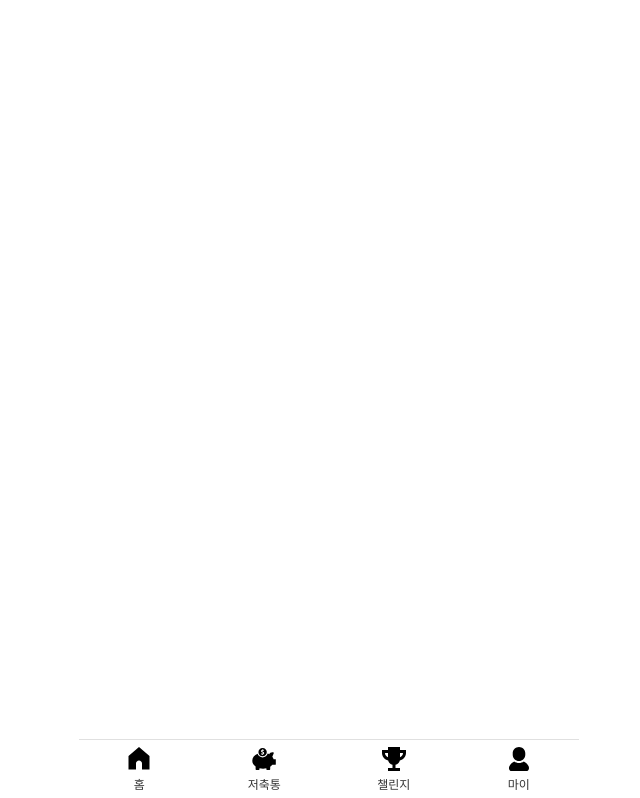
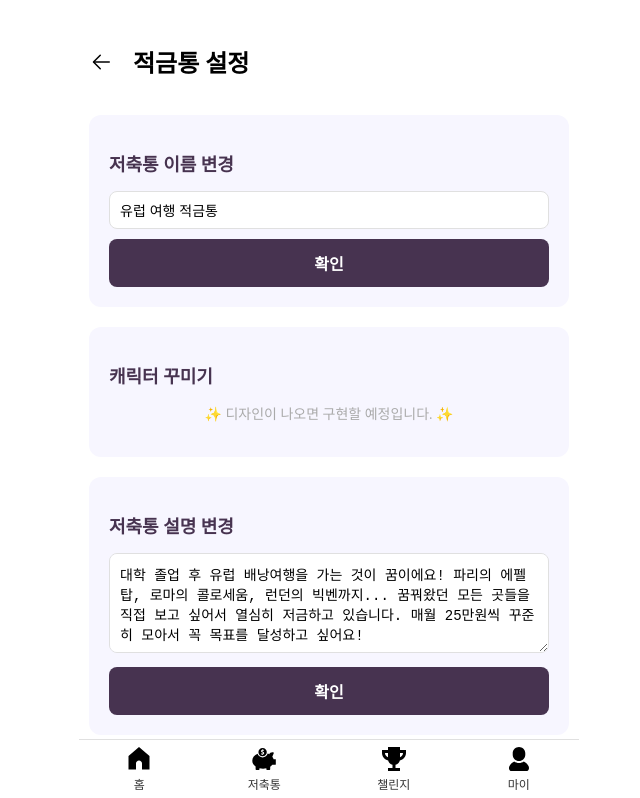
Before and after one commit to yjsong2154/ShinhanBank, a React (Vite) app: page /settings in a window 1280 px wide. Before the commit this address had no page. Shown: the top 798 px of the page, without its empty margins (311-951 px from the left). Built offline with nearby package versions, Linux system fonts and the light colour scheme.

Commit message:
Feat : make saving setting page

```diff
--- a/src/App.tsx
+++ b/src/App.tsx
@@ -8,6 +8,7 @@ import ChallengePage from './pages/ChallengePage';
 import MyPage from './pages/MyPage';
 import NotificationPage from './pages/NotificationPage';
 import LoginPage from './pages/LoginPage';
+import SavingsSettingsPage from './pages/SavingsSettingsPage';
 
 
 function App() {
@@ -33,6 +34,7 @@ function App() {
             <Route path="/challenge" element={isLoggedIn ? <ChallengePage /> : <Navigate to="/login" replace />} />
             <Route path="/mypage" element={isLoggedIn ? <MyPage /> : <Navigate to="/login" replace />} />
             <Route path="/notifications" element={isLoggedIn ? <NotificationPage /> : <Navigate to="/login" replace />} />
+            <Route path="/settings" element={<SavingsSettingsPage />} />
           </Routes>
           {!shouldHideFooter && <Footer />}
         </div>
--- /dev/null
+++ b/src/components/BackButton/BackButton.styles.ts
@@ -0,0 +1,18 @@
+import styled from 'styled-components';
+
+export const Container = styled.button`
+  background: none;
+  border: none;
+  cursor: pointer;
+  padding: 0;
+  display: flex;
+  align-items: center;
+  justify-content: center;
+  width: 24px;
+  height: 24px;
+`;
+
+export const Icon = styled.img`
+  width: 100%;
+  height: 100%;
+`;
--- /dev/null
+++ b/src/components/BackButton/BackButton.tsx
@@ -0,0 +1,19 @@
+import { useNavigate } from 'react-router-dom';
+import * as S from './BackButton.styles';
+import arrowLeftIcon from '../../assets/icons/back.svg';
+
+const BackButton = () => {
+  const navigate = useNavigate();
+
+  const handleGoBack = () => {
+    navigate(-1); // 이전 페이지로 이동
+  };
+
+  return (
+    <S.Container onClick={handleGoBack}>
+      <S.Icon src={arrowLeftIcon} alt="뒤로가기" />
+    </S.Container>
+  );
+};
+
+export default BackButton;
--- /dev/null
+++ b/src/pages/MainPage/components/NotificationIcon/NotificationIcon.styles.ts
@@ -0,0 +1,24 @@
+import styled from 'styled-components';
+
+export const Container = styled.div`
+  position: relative;
+  width: 24px;
+  height: 24px;
+  cursor: pointer;
+`;
+
+export const Icon = styled.img`
+  width: 100%;
+  height: 100%;
+`;
+
+export const Dot = styled.div`
+  position: absolute;
+  top: 0;
+  right: 0;
+  width: 8px;
+  height: 8px;
+  background-color: red;
+  border-radius: 50%;
+  border: 1px solid white;
+`;
--- /dev/null
+++ b/src/pages/MainPage/components/NotificationIcon/NotificationIcon.tsx
@@ -0,0 +1,25 @@
+import React from 'react';
+import { useNavigate } from 'react-router-dom';
+import * as S from './NotificationIcon.styles';
+import bellIcon from '../../../../assets/icons/bell.svg'
+
+interface NotificationIconProps {
+  hasNotification?: boolean;
+}
+
+const NotificationIcon: React.FC<NotificationIconProps> = ({ hasNotification = false }) => {
+  const navigate = useNavigate();
+
+  const handleIconClick = () => {
+    navigate('/notifications'); // 알림 페이지 경로로 이동
+  };
+
+  return (
+    <S.Container onClick={handleIconClick}>
+      <S.Icon src={bellIcon} alt="알림" />
+      {hasNotification && <S.Dot />}
+    </S.Container>
+  );
+};
+
+export default NotificationIcon;
--- a/src/pages/MainPage/index.tsx
+++ b/src/pages/MainPage/index.tsx
@@ -4,6 +4,7 @@ import ChallengeCard from "./components/ChallengeCard/ChallengeCard";
 import MySavingsStatus from "./components/MySavingsStatus/MySavingsStatus";
 import RankingSection from "./components/Ranking/RankingSection";
 import FeedSection from "./components/Feed/FeedSection";
+import NotificationIcon from "./components/NotificationIcon/NotificationIcon";
 
 const MainPage = () => {
   // const navigate = useNavigate(); //저축통 버튼 관련
@@ -18,7 +19,7 @@ const MainPage = () => {
     <S.Container>
       <S.Header>
         <S.Title>적금통 키우기</S.Title>
-        {/* TODO: 알림 아이콘, 프로필 이미지 컴포넌트 추가 */}
+        <NotificationIcon hasNotification={true} />
       </S.Header>
 
       <ChallengeCard />
@@ -29,7 +30,6 @@ const MainPage = () => {
       <S.CreateSavingsButton onClick={handleCreateSavings}>
         + 새 저축통 만들기
       </S.CreateSavingsButton>
-      {/* TODO: 로그아웃 버튼 컴포넌트 추가 */}
     </S.Container>
   );
 };
--- a/src/pages/NotificationPage/index.tsx
+++ b/src/pages/NotificationPage/index.tsx
@@ -2,6 +2,7 @@ import TabComponent from '../../components/Tab/TabComponent';
 import NotificationItem from './components/NotificationItem/NotificationItem';
 import { notificationData } from '../../api/mockData';
 import * as S from './NotificationPage.styles'
+import BackButton from '../../components/BackButton/BackButton';
 
 const NotificationPage = () => {
   const allNotifications = notificationData.all.map(item => (
@@ -19,6 +20,7 @@ const NotificationPage = () => {
   return (
     <S.Container>
       <S.Header>
+        <BackButton />
         <S.Title>알림</S.Title>
       </S.Header>
       <TabComponent tabs={tabs} />
--- a/src/pages/SavingsDetailPage/components/SavingDetailPageHeader/SavingDetailPageHeader.styles.ts
+++ b/src/pages/SavingsDetailPage/components/SavingDetailPageHeader/SavingDetailPageHeader.styles.ts
@@ -6,15 +6,6 @@ export const Container = styled.header`
   align-items: center;
   padding: 1rem;
   border-bottom: 1px solid #e0e0e0;
-`;
-
-export const BackButton = styled.button`
-  background: none;
-  border: none;
-  cursor: pointer;
-  padding: 0;
-  display: flex;
-  align-items: center;
 `;
 
 export const Icon = styled.img`
--- /dev/null
+++ b/src/pages/SavingsSettingsPage/SavingsSettingsPage.styles.ts
@@ -0,0 +1,73 @@
+import styled from "styled-components";
+
+export const Container = styled.div`
+  padding: 20px 10px;
+  max-width: 500px;
+  margin: 0 auto;
+`;
+
+export const Header = styled.header`
+  display: flex;
+  align-items: center;
+  margin-bottom: 20px;
+`;
+
+export const Title = styled.h1`
+  font-size: 24px;
+  font-weight: bold;
+  margin-left: 20px;
+`;
+
+export const Section = styled.section`
+  background-color: #f7f6ff;
+  border-radius: 12px;
+  padding: 20px;
+  margin-bottom: 20px;
+`;
+
+export const SectionTitle = styled.h2`
+  font-size: 18px;
+  font-weight: bold;
+  margin-bottom: 15px;
+  color: ${({ theme }) => theme.colors.primary};
+`;
+
+// Input 스타일 재사용을 위해 추가
+export const Input = styled.input`
+  width: 100%;
+  padding: 10px;
+  border: 1px solid #e0e0e0;
+  border-radius: 8px;
+  margin-bottom: 10px;
+  font-size: 14px;
+  box-sizing: border-box;
+`;
+
+export const DescriptionInput = styled.textarea`
+  width: 100%;
+  height: 100px;
+  padding: 10px;
+  border: 1px solid #e0e0e0;
+  border-radius: 8px;
+  margin-bottom: 10px;
+  font-size: 14px;
+  box-sizing: border-box;
+`;
+
+export const Button = styled.button`
+  width: 100%;
+  padding: 12px;
+  background-color: ${({ theme }) => theme.colors.primary};
+  color: ${({ theme }) => theme.colors.white};
+  border: none;
+  border-radius: 8px;
+  font-size: 16px;
+  font-weight: bold;
+  cursor: pointer;
+`;
+
+export const ComingSoon = styled.p`
+  text-align: center;
+  font-size: 14px;
+  color: ${({ theme }) => theme.colors.lightGray};
+`;
--- /dev/null
+++ b/src/pages/SavingsSettingsPage/index.tsx
@@ -0,0 +1,92 @@
+import React, { useState } from "react";
+import { savingsDetail } from "../../api/mockDataSaving";
+import * as S from "./SavingsSettingsPage.styles";
+import BackButton from "../../components/BackButton/BackButton";
+
+const SavingsSettingsPage = () => {
+  const [title, setTitle] = useState(savingsDetail.title); // 이름 상태 추가
+  const [description, setDescription] = useState(savingsDetail.description);
+  const [targetAmount, setTargetAmount] = useState(
+    savingsDetail.targetAmount.toString()
+  );
+
+  const handleTitleChange = (e: React.ChangeEvent<HTMLInputElement>) => {
+    setTitle(e.target.value);
+  };
+
+  const handleDescriptionChange = (
+    e: React.ChangeEvent<HTMLTextAreaElement>
+  ) => {
+    setDescription(e.target.value);
+  };
+
+  const handleAmountChange = (e: React.ChangeEvent<HTMLInputElement>) => {
+    setTargetAmount(e.target.value);
+  };
+
+  const handleTitleSubmit = () => {
+    // TODO: 이름 변경 API 호출 로직
+    console.log("이름 변경:", title);
+    alert("이름이 변경되었습니다!");
+  };
+
+  const handleDescriptionSubmit = () => {
+    // TODO: 설명 변경 API 호출 로직
+    console.log("설명 변경:", description);
+    alert("설명이 변경되었습니다!");
+  };
+
+  const handleAmountSubmit = () => {
+    // TODO: 목표 금액 변경 API 호출 로직
+    console.log("목표 금액 변경:", targetAmount);
+    alert("목표 금액이 변경되었습니다!");
+  };
+
+  return (
+    <S.Container>
+      <S.Header>
+        <BackButton />
+        <S.Title>적금통 설정</S.Title>
+      </S.Header>
+
+      <S.Section>
+        <S.SectionTitle>저축통 이름 변경</S.SectionTitle>
+        <S.Input
+          type="text"
+          value={title}
+          onChange={handleTitleChange}
+          placeholder="새로운 이름을 입력하세요"
+        />
+        <S.Button onClick={handleTitleSubmit}>확인</S.Button>
+      </S.Section>
+
+      <S.Section>
+        <S.SectionTitle>캐릭터 꾸미기</S.SectionTitle>
+        <S.ComingSoon>✨ 디자인이 나오면 구현할 예정입니다. ✨</S.ComingSoon>
+      </S.Section>
+
+      <S.Section>
+        <S.SectionTitle>저축통 설명 변경</S.SectionTitle>
+        <S.DescriptionInput
+          value={description}
+          onChange={handleDescriptionChange}
+          placeholder="새로운 설명을 입력하세요"
+        />
+        <S.Button onClick={handleDescriptionSubmit}>확인</S.Button>
+      </S.Section>
+
+      <S.Section>
+        <S.SectionTitle>목표 금액 변경</S.SectionTitle>
+        <S.Input
+          type="number"
+          value={targetAmount}
+          onChange={handleAmountChange}
+          placeholder="새로운 목표 금액을 입력하세요"
+        />
+        <S.Button onClick={handleAmountSubmit}>확인</S.Button>
+      </S.Section>
+    </S.Container>
+  );
+};
+
+export default SavingsSettingsPage;
```
Also changed, not shown: src/pages/SavingsDetailPage/components/SavingDetailPageHeader/SavingDetailPageHeader.tsx (+13 -15 lines), src/pages/SavingsDetailPage/index.tsx (+9 -9 lines), src/assets/icons/back.svg (added), src/assets/icons/bell.svg (added).
